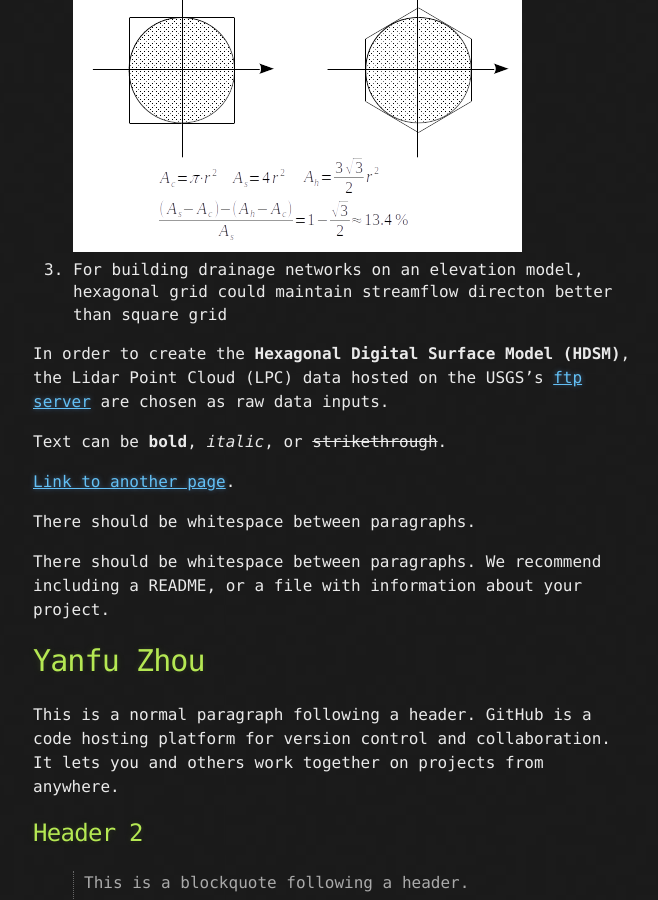
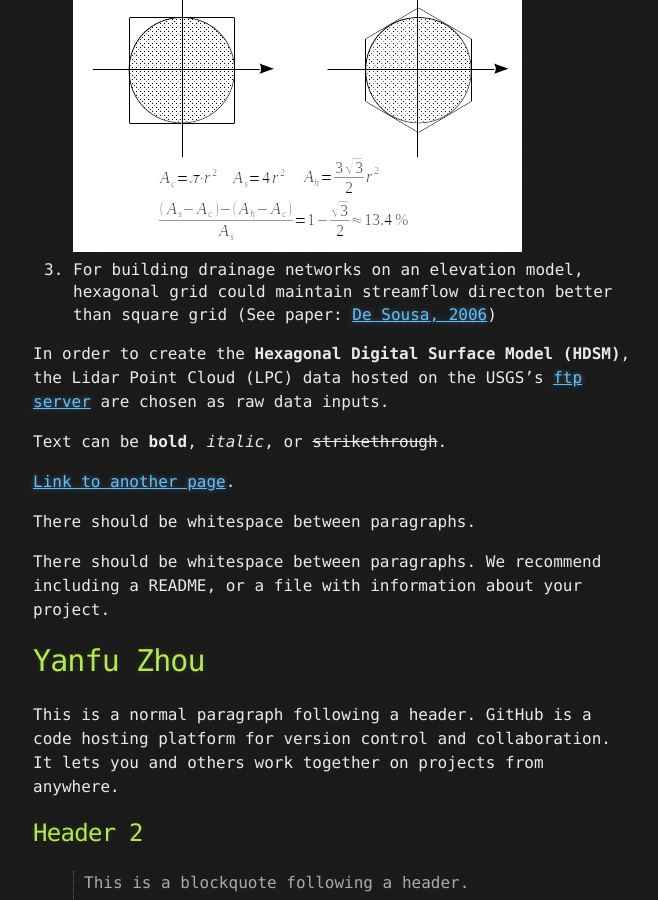
Before and after one commit to yanfuzhou/yanfuzhou.github.io, a Jekyll site: the page built from index.md, in a window 1280 px wide and 900 px high, scrolled down 690 px. Shown: the whole window, without its empty margins (307-965 px from the left). Built offline with Jekyll 4.4.1, drawn with Linux system fonts in a browser that asks for light colours; our own code applies the rules of GitHub Pages for plain Markdown files.

Commit message:
update readme

```diff
--- a/index.md
+++ b/index.md
@@ -10,7 +10,7 @@ Using hexagonal grid to fill a [2d plane](https://www.mathsisfun.com/geometry/pl
 ![](./images/s1_adv_01.png)
 2. For the interpolation process, hexagonal grid desires 13.4% less sampling points than square grid requires
 ![](./images/s1_adv_02.png)
-3. For building drainage networks on an elevation model, hexagonal grid could maintain streamflow directon better than square grid
+3. For building drainage networks on an elevation model, hexagonal grid could maintain streamflow directon better than square grid (See paper: [De Sousa, 2006](./pdfs/2006_Assessing_the_accuracy_of_hexagonal_versus_square_tilled_grids_in_preserving_DEM_surface_flow_directions.pdf))
 
 In order to create the **Hexagonal Digital Surface Model (HDSM)**, the Lidar Point Cloud (LPC) data hosted on the USGS's [ftp server](ftp://rockyftp.cr.usgs.gov/vdelivery/Datasets/Staged/Elevation/LPC/Projects) are chosen as raw data inputs.
 
```
